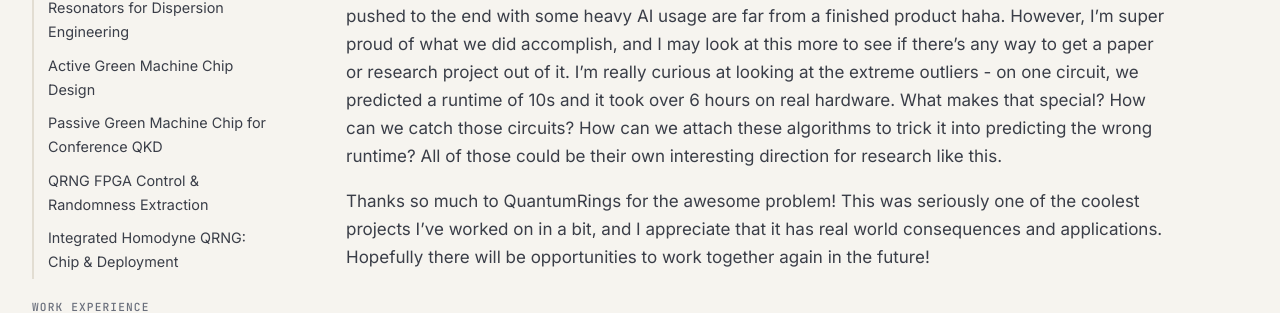
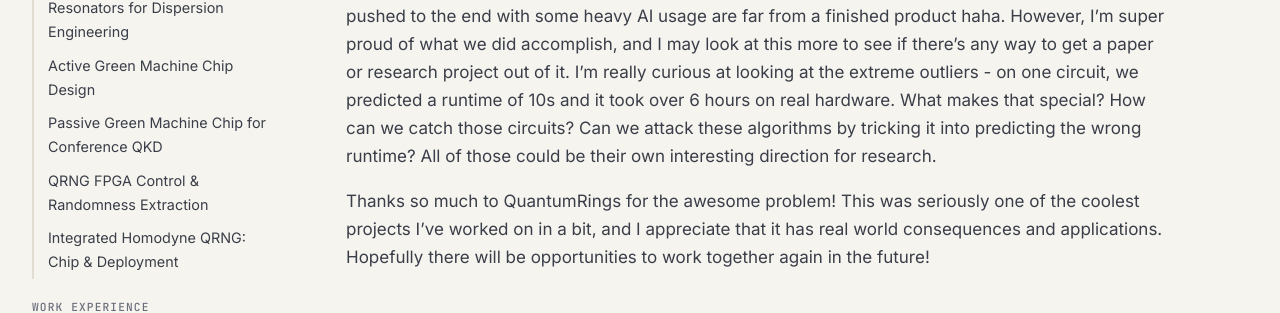
Before and after one commit to tystowell/tystowell.github.io, a Jekyll site: the page built from _projects/quantum-rings-runtime.md, in a window 1280 px wide and 900 px high, scrolled down 6357 px. Shown: the part 282-595 px from the top of the window. Built offline with Jekyll 4.4.1, drawn with Linux system fonts in a browser that asks for light colours; some of the changed text lies outside the part shown.

Commit message:
Fixed some test

```diff
--- a/_projects/quantum-rings-runtime.md
+++ b/_projects/quantum-rings-runtime.md
@@ -107,6 +107,6 @@ On the organizers' hidden hold-out set, the model scored **93.8%**.
 
 ## What's next
 
-There's honestly some room for improvement here. The results of a 24 hour hackathon in which we pushed to the end with some heavy AI usage are far from a finished product haha. However, I'm super proud of what we did accomplish, and I may look at this more to see if there's any way to get a paper or research project out of it. I'm really curious at looking at the extreme outliers - on one circuit, we predicted a runtime of 10s and it took over 6 hours on real hardware. What makes that special? How can we catch those circuits? How can we attach these algorithms to trick it into predicting the wrong runtime? All of those could be their own interesting direction for research like this.
+There's honestly some room for improvement here. The results of a 24 hour hackathon in which we pushed to the end with some heavy AI usage are far from a finished product haha. However, I'm super proud of what we did accomplish, and I may look at this more to see if there's any way to get a paper or research project out of it. I'm really curious at looking at the extreme outliers - on one circuit, we predicted a runtime of 10s and it took over 6 hours on real hardware. What makes that special? How can we catch those circuits? Can we attack these algorithms by tricking it into predicting the wrong runtime? All of those could be their own interesting direction for research.
 
 Thanks so much to QuantumRings for the awesome problem! This was seriously one of the coolest projects I've worked on in a bit, and I appreciate that it has real world consequences and applications. Hopefully there will be opportunities to work together again in the future!
```
Also changed, not shown: other parts of _projects/quantum-rings-runtime.md (+1 -1 lines).
